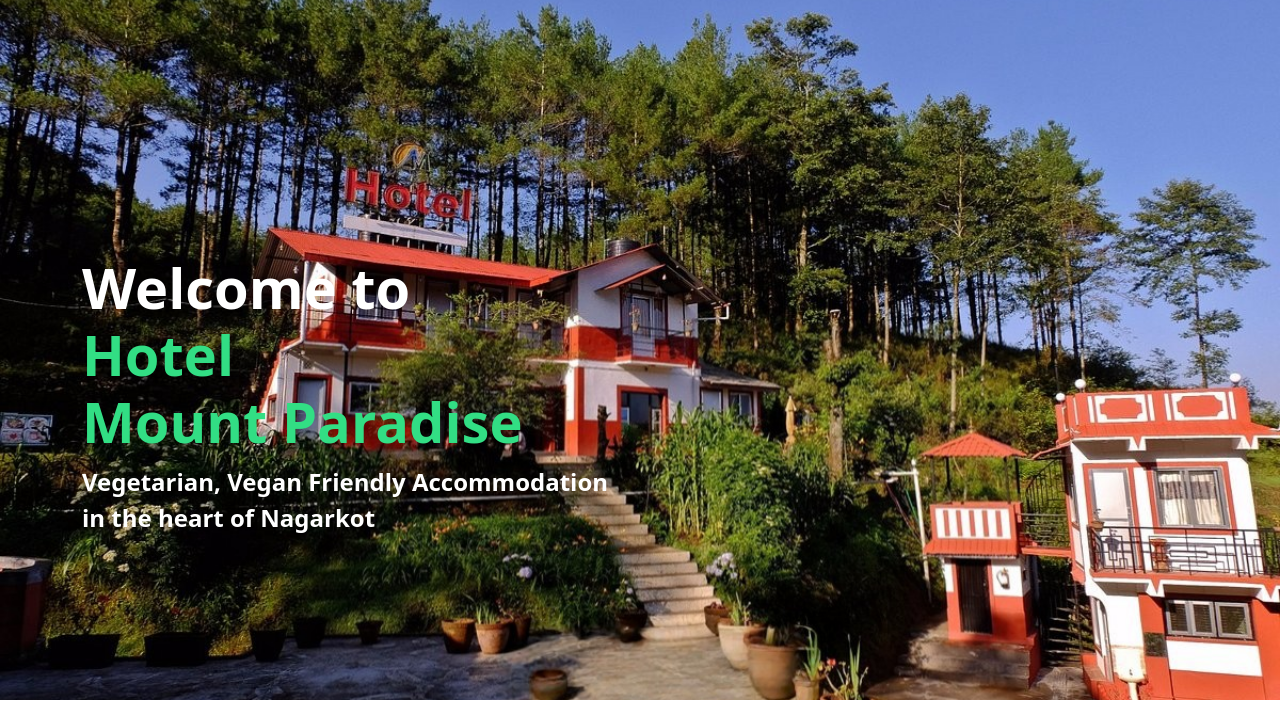
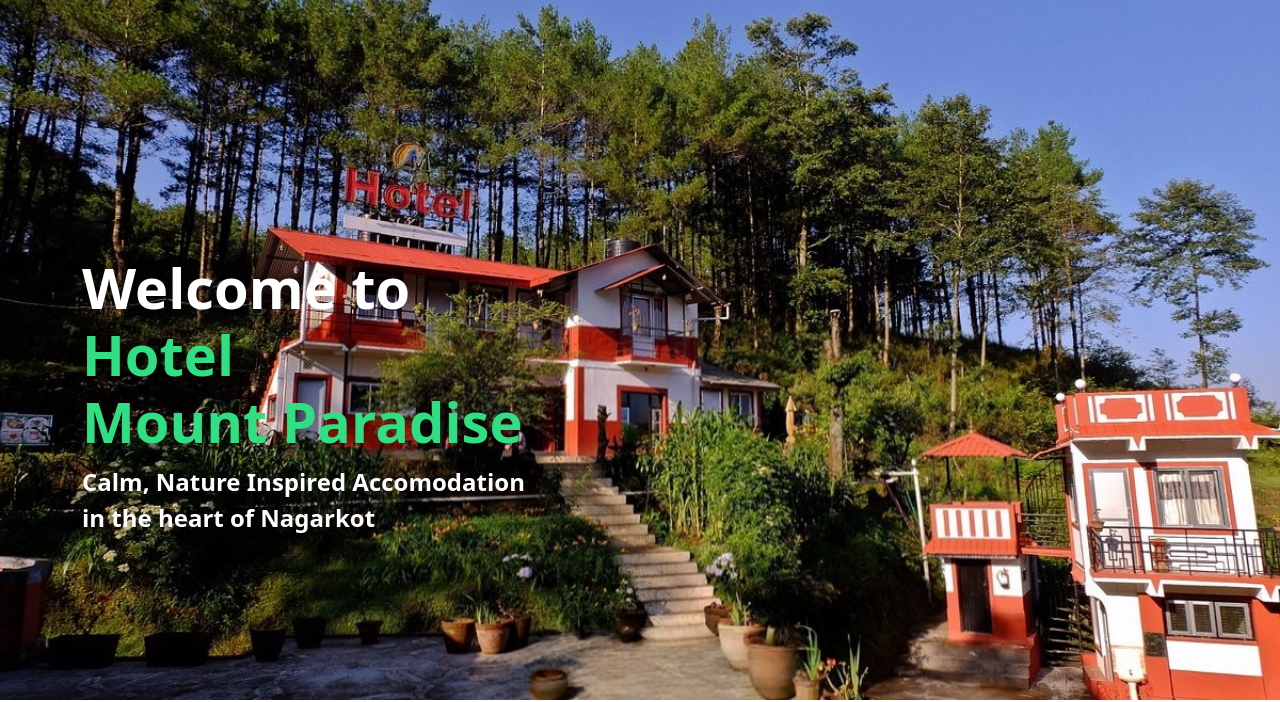
Before and after one commit to maneedasshrestha/Hotel-Mount-Paradise-NP-domain, a plain HTML site: page index.html in a window 1280 px wide. Shown: the part 100-802 px from the top of the page. Drawn offline with nearby package versions, Linux system fonts and the light colour scheme.

Commit message:
minor changes

```diff
--- a/index.html
+++ b/index.html
@@ -161,7 +161,7 @@
         <div class="col-md-12"><br><br><br><br><br><br><br><br><br><br>
           <h3 class="display-4 fw-bold text-align-right color-change">Welcome to <br><span style="color: #32de84;">Hotel
             </span><br><span style="color: #32de84;">Mount Paradise</span></h3>
-          <p class="text-white fw-bold" style="font-size: 24px;">Vegetarian, Vegan Friendly Accommodation <br>in the heart of Nagarkot</p>
+          <p class="text-white fw-bold" style="font-size: 24px;">Calm, Nature Inspired Accomodation<br>in the heart of Nagarkot</p>
           <!-- <a href="#third-page"><button class="btn btn-success">Explore Rooms</button></a> -->
         </div>
       </div>
```
